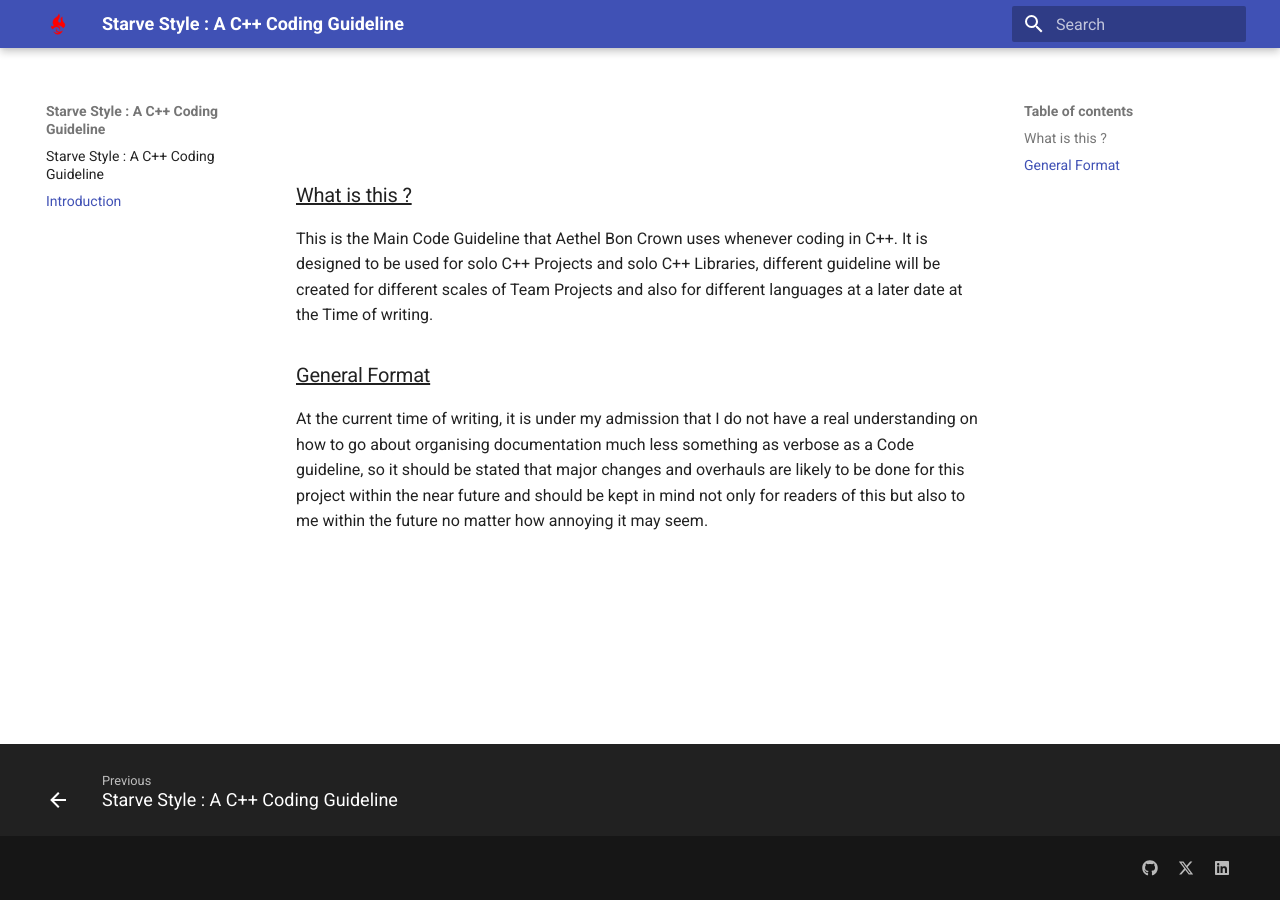
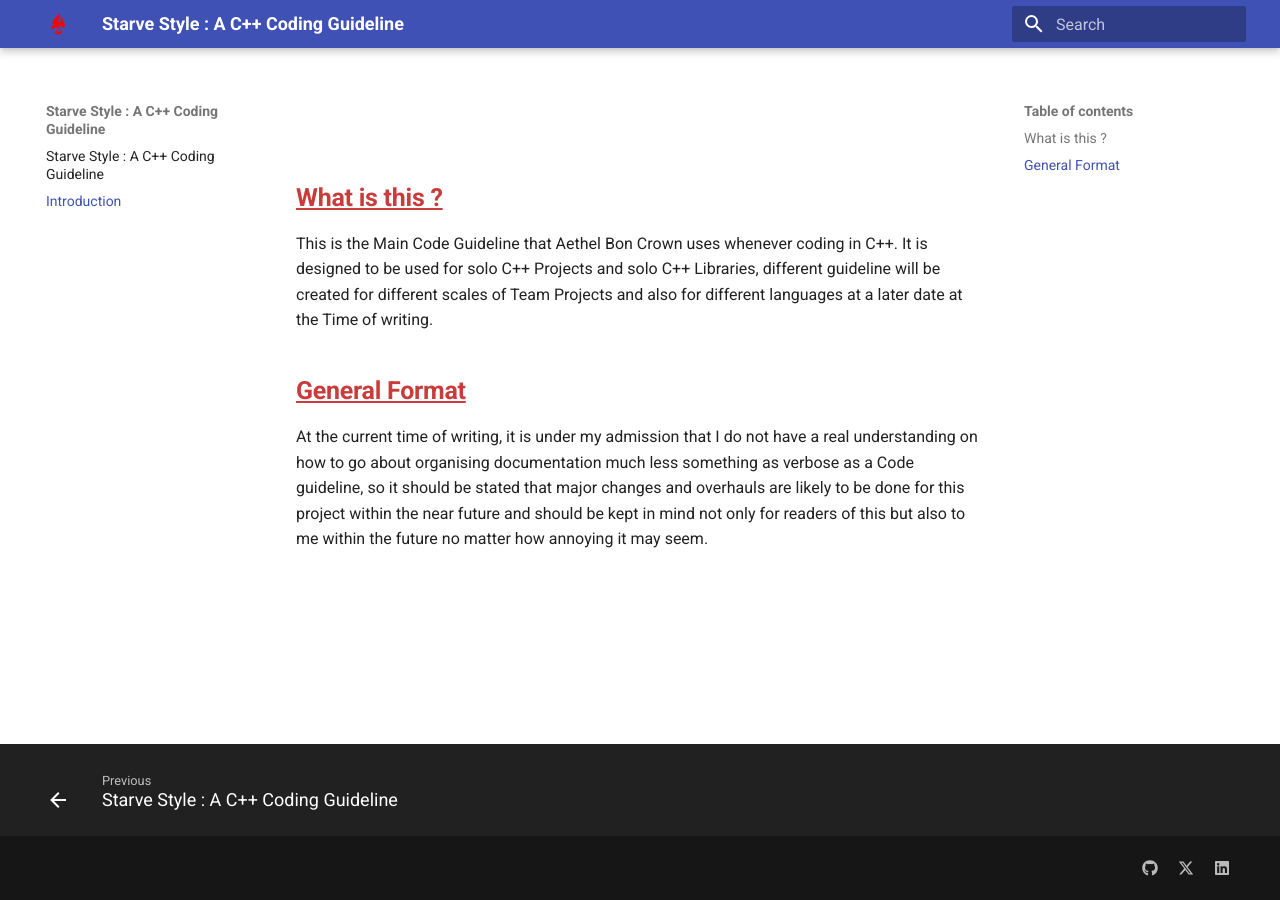
Before and after one commit to Belphonz/Starve-Style, an MkDocs documentation site: the page built from docs/Introduction.md, in a window 1280 px wide. Built offline with MkDocs 1.6.1 and Material for MkDocs 9.7.7, drawn with Linux system fonts in a browser that asks for light colours.

Commit message:
vault backup: 2024-10-19 13:43:20

```diff
--- a/docs/Introduction.md
+++ b/docs/Introduction.md
@@ -1,8 +1,8 @@
-### <u>What is this ?</u>
+## <u>What is this ?</u>
 
 This is the Main Code Guideline that Aethel Bon Crown uses whenever coding in C++.
 It is designed to be used for solo C++ Projects and solo C++ Libraries, different guideline will be created for different scales of Team Projects and also for different languages at a later date at the Time of writing.
 
-### <u>General Format</u>
+## <u>General Format</u>
 
 At the current time of writing, it is under my admission that I do not have a real understanding on how to go about organising documentation much less something as verbose as a Code guideline, so it should be stated that major changes and overhauls are likely to be done for this project within the near future and should be kept in mind not only for readers of this but also to me within the future no matter how annoying it may seem.
--- a/docs/stylesheets/extra.css
+++ b/docs/stylesheets/extra.css
@@ -8,7 +8,7 @@
     color: rgb(201, 60, 60);
 }
 
-.md-typeset h2 {
+.md-typeset h3 {
     font-weight: bold;
     color: rgb(201, 60, 60);
 }
```
